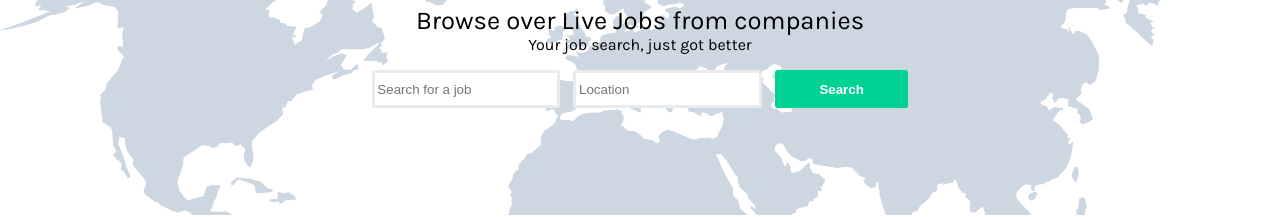
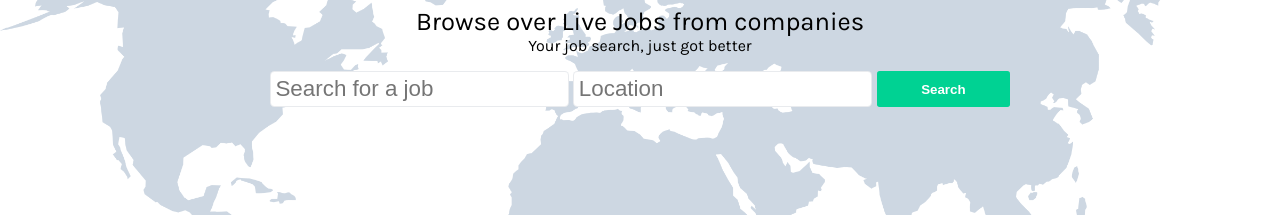
Before and after one commit to ItsJustMeChris/Job-Board-Front-End-Vue, a Vue app: page / in a window 1280 px wide. Shown: the part 154-371 px from the top of the page. Built offline with nearby package versions, Linux system fonts and the light colour scheme; no server answers.

Commit message:
Update
Fixing style consistency.

```diff
--- a/src/views/Home.vue
+++ b/src/views/Home.vue
@@ -146,11 +146,12 @@ div#search {
   width: fit-content;
 }
 #search input {
-  border: 3px solid var(--primary-fade);
+  display: block;
+  font-size: 1.4em;
+  border: 1px solid var(--primary-fade);
   padding: 0.2em;
-  height: 2em;
   border-radius: 0.2em;
-  margin-right: 1em;
+  margin-right: 0.2em;
 }
 #search button {
   border: none;
--- a/src/views/Jobs.vue
+++ b/src/views/Jobs.vue
@@ -1,6 +1,6 @@
 <template>
   <div class="jobs">
-    <div v-if="isCreating && $store.getters.session !== undefined">
+    <div v-if="isCreating && userCompanies[0] && $store.getters.session !== undefined">
       <input placeholder="title" v-model="title" type="text" />
       <input placeholder="description" v-model="description" type="text" />
       <input placeholder="location" v-model="location" type="text" />
```
